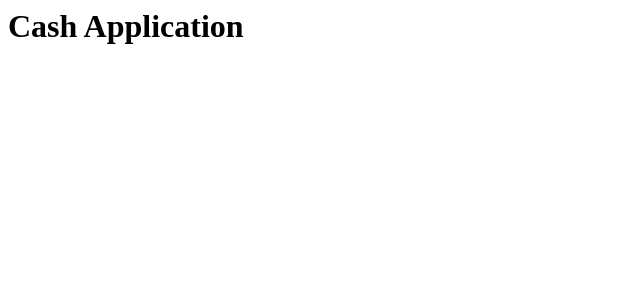
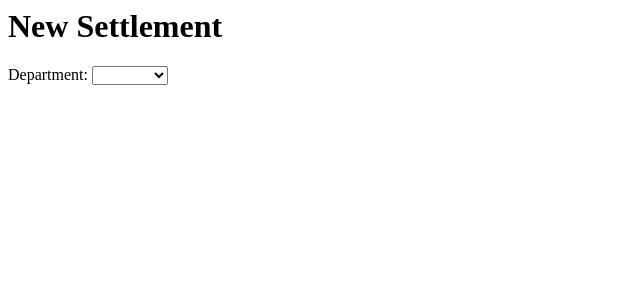
Before and after one commit to kristiania-pg6301-2024/pg6301-frontend-programming, a React (Vite) app in the folder client/: page / in a window 1280 px wide. Shown: the top 300 px of the page, without its empty margins (0-640 px from the left). Built offline with nearby package versions, Linux system fonts and the light colour scheme.

Commit message:
create <NewSettlementForm />

```diff
--- /dev/null
+++ b/client/src/components/settlements/newSettlementForm.tsx
@@ -0,0 +1,23 @@
+import React from "react";
+
+const departments = ["Furniture", "Books"];
+
+export function NewSettlementForm() {
+  return (
+    <>
+      <h1>New Settlement</h1>
+
+      <div>
+        <label>
+          Department:{" "}
+          <select>
+            <option></option>
+            {departments.map((department) => (
+              <option key={department}>{department}</option>
+            ))}
+          </select>
+        </label>
+      </div>
+    </>
+  );
+}
--- a/client/src/main.tsx
+++ b/client/src/main.tsx
@@ -1,5 +1,7 @@
 import { createRoot } from "react-dom/client";
 import React from "react";
+import { NewSettlementForm } from "./components/settlements/newSettlementForm";
 
 const root = createRoot(document.getElementById("root")!);
-root.render(<h1>Cash Application</h1>);
+
+root.render(<NewSettlementForm />);
```
